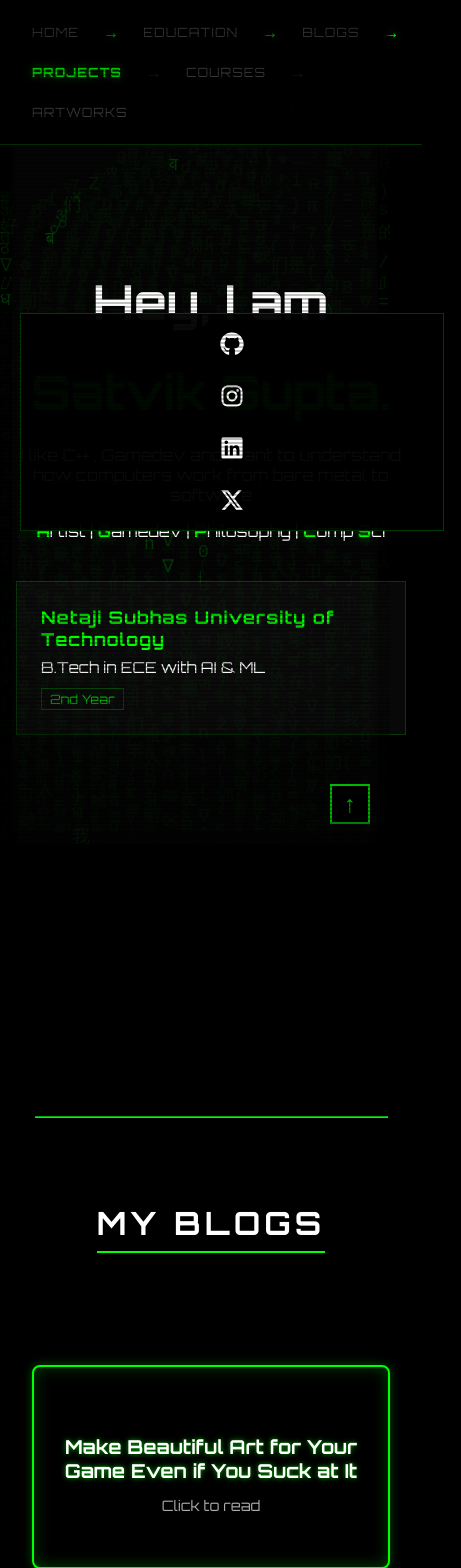
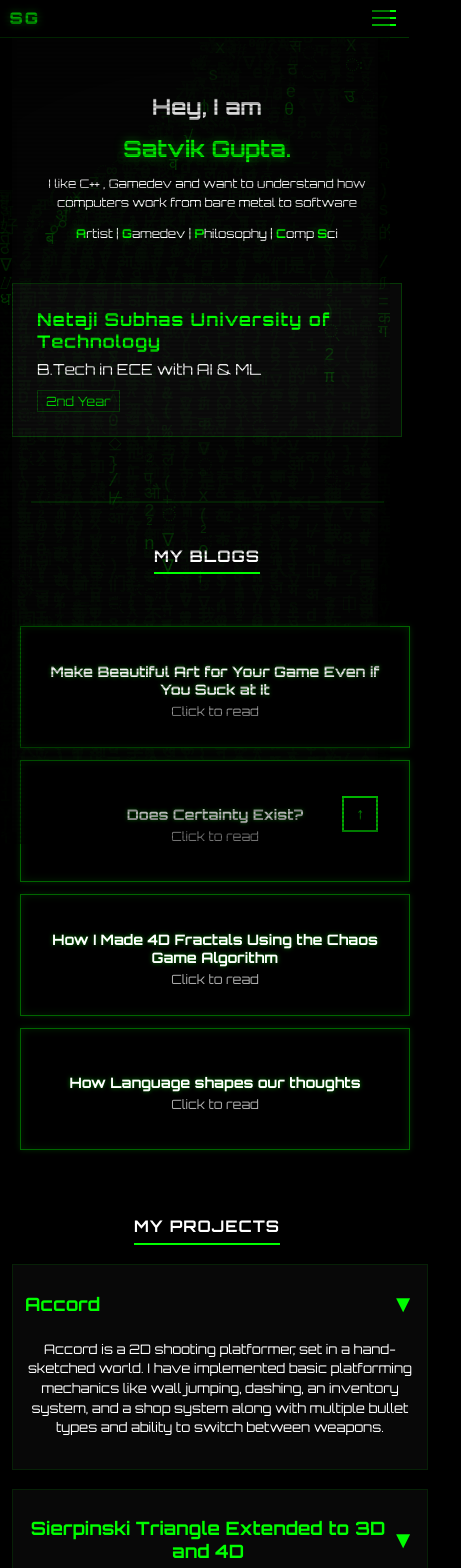
Before and after one commit to BlacckMangoo/portfolio, a React (Vite) app: page / in a window 390 px wide. Shown: the top 1568 px of the page, 461 px wide, since content can reach past the window. Built offline with nearby package versions, Linux system fonts and the light colour scheme.

Commit message:
resposniveness

```diff
--- a/src/App.css
+++ b/src/App.css
@@ -10,8 +10,8 @@ h* {
   --primary-glow: rgba(0, 255, 0, 0.5);
   --background-color: #000000;
   --text-color: #ffffff;
-  --section-spacing: 6rem;
-  --container-width: 1200px;
+  --section-spacing: 4rem;
+  --container-width: 1000px;
   --standard-radius: 0px;
 }
 
@@ -24,7 +24,9 @@ body {
   margin: 0;
 }
 
-/* Full App Container */
+/* ========================
+   APP CONTAINER
+   ======================== */
 .app-container {
   min-height: 100vh;
   display: flex;
@@ -33,77 +35,140 @@ body {
   width: 100%;
 }
 
-/* Navbar Styling */
+/* ========================
+   NAVBAR
+   ======================== */
 .navbar {
   display: flex;
-  justify-content: space-between;
   align-items: center;
   width: 100%;
   position: sticky;
   top: 0;
   z-index: 1000;
-  padding: 1rem 2rem;
+  padding: 0.6rem 1.5rem;
   background-color: rgba(0, 0, 0, 0.95);
   border-bottom: 1px solid rgba(0, 255, 0, 0.2);
+  backdrop-filter: blur(8px);
+  gap: 1rem;
 }
 
-.nav-scroll-container {
+.nav-brand {
+  color: var(--primary-color);
+  font-family: "Orbitron", sans-serif;
+  font-weight: 900;
+  font-size: 1.2rem;
+  letter-spacing: 2px;
+  flex-shrink: 0;
+  text-shadow: 0 0 8px var(--primary-glow);
+}
+
+/* Hamburger toggle (hidden on desktop) */
+.hamburger {
+  display: none;
+  flex-direction: column;
+  justify-content: center;
+  gap: 5px;
+  background: none;
+  border: none;
+  cursor: pointer;
+  padding: 4px;
+  margin-left: auto;
+  z-index: 1001;
+}
+.hamburger span {
+  width: 24px;
+  height: 2px;
+  background: var(--primary-color);
+  transition: all 0.3s ease;
+  display: block;
+}
+.hamburger.open span:nth-child(1) {
+  transform: translateY(7px) rotate(45deg);
+}
+.hamburger.open span:nth-child(2) {
+  opacity: 0;
+}
+.hamburger.open span:nth-child(3) {
+  transform: translateY(-7px) rotate(-45deg);
+}
+
+/* Nav links container */
+.nav-links {
   display: flex;
   align-items: center;
-  gap: 0.5rem;
-  flex-wrap: wrap;
+  gap: 0.25rem;
+  flex: 1;
 }
 
 .nav-button {
   background: transparent;
   border: none;
-  color: #444;
+  color: #666;
   font-family: "Orbitron", sans-serif;
   text-transform: uppercase;
   letter-spacing: 1px;
   cursor: pointer;
-  transition: all 0.3s ease;
-  font-size: 1rem;
-  padding: 0.5rem;
+  transition: all 0.25s ease;
+  font-size: 0.75rem;
+  padding: 0.4rem 0.6rem;
+  white-space: nowrap;
 }
-
 .nav-button:hover {
   color: #fff;
-  transform: translateY(-2px);
 }
-
 .nav-button.active {
   color: var(--primary-color);
   text-shadow: 0 0 8px var(--primary-glow);
   font-weight: bold;
 }
 
-.nav-arrow {
-  color: #222;
-  font-weight: bold;
-  transition: all 0.5s ease;
-  user-select: none;
+/* Social icons — desktop (in navbar, right-aligned) */
+.nav-socials-desktop {
+  margin-left: auto;
+  flex-shrink: 0;
+}
+.nav-socials-desktop .social-icons-container {
+  position: static;
+  display: flex;
+  flex-direction: row;
+  gap: 1rem;
+  background: none;
+  border: none;
+  padding: 0;
+  transform: none;
 }
 
-.nav-arrow.active {
-  color: var(--primary-color);
-  text-shadow: 0 0 8px var(--primary-glow);
+/* Social icons — mobile (inside dropdown) */
+.nav-socials-mobile {
+  display: none;
+}
+.nav-socials-mobile .social-icons-container {
+  position: static;
+  display: flex;
+  flex-direction: row;
+  gap: 1.2rem;
+  justify-content: center;
+  background: none;
+  border: none;
+  padding: 0.5rem 0;
+  transform: none;
 }
 
-/* Social Icons in Navbar */
+/* ========================
+   SOCIAL ICONS BASE
+   ======================== */
 .social-icons-container {
   display: flex;
-  gap: 1.5rem;
+  gap: 1rem;
   align-items: center;
-  margin-left: auto;
 }
 
 .social-icon-link {
   display: flex;
   align-items: center;
   justify-content: center;
-  width: 32px;
-  height: 32px;
+  width: 28px;
+  height: 28px;
   color: var(--primary-color);
   transition: all 0.3s ease;
   text-decoration: none;
@@ -117,26 +182,25 @@ body {
   height: 100%;
 }
 
-.social-icon svg {
-  width: 100%;
-  height: 100%;
-  color: var(--primary-color);
-  fill: var(--primary-color);
+.social-icon svg,
+.social-icons-container svg {
+  width: 20px;
+  height: 20px;
+  color: var(--text-color);
+  fill: var(--text-color);
   transition: all 0.3s ease;
 }
 
 .social-icon-link:hover svg {
-  color: #ffffff;
-  fill: #ffffff;
-  filter: drop-shadow(0 0 8px var(--primary-glow));
-  transform: scale(1.2) translateY(-2px);
+  color: var(--primary-color);
+  fill: var(--primary-color);
+  filter: drop-shadow(0 0 6px var(--primary-glow));
+  transform: scale(1.15);
 }
 
-.social-icon-link:hover {
-  transform: scale(1.1);
-}
-
-/* Main Content Layout */
+/* ========================
+   MAIN CONTENT
+   ======================== */
 .main-content {
   display: flex;
   flex-direction: column;
@@ -144,47 +208,48 @@ body {
   width: 100%;
   max-width: var(--container-width);
   margin: 0 auto;
-  padding: 2rem 1rem;
+  padding: 1.5rem 1rem;
   position: relative;
   z-index: 2;
 }
 
-/* Common Section Styles */
+/* Section */
 .section-container {
   width: 100%;
   margin-bottom: var(--section-spacing);
   display: flex;
   flex-direction: column;
   align-items: center;
-  scroll-margin-top: 100px;
-  /* Offset for sticky navbar */
+  scroll-margin-top: 70px;
 }
 
 /* Headings */
 .simple-heading {
   color: var(--text-color);
-  font-size: clamp(2rem, 4vw, 3rem);
+  font-size: clamp(1.4rem, 3.5vw, 2.2rem);
   text-align: center;
-  margin-bottom: 3rem;
+  margin-bottom: 2rem;
   text-transform: uppercase;
-  letter-spacing: 4px;
+  letter-spacing: 3px;
   position: relative;
   display: inline-block;
   border-bottom: 2px solid var(--primary-color);
-  padding-bottom: 0.5rem;
+  padding-bottom: 0.4rem;
 }
 
-/* Text Container (Hero Section) */
+/* ========================
+   HERO SECTION
+   ======================== */
 .text-container {
   width: 100%;
   text-align: center;
-  padding: 4rem 1rem;
-  margin-bottom: var(--section-spacing);
+  padding: 2.5rem 1rem 2rem;
+  margin-bottom: 2rem;
 }
 
 .text-container h1 {
-  font-size: clamp(3rem, 8vw, 5rem);
-  margin-bottom: 1rem;
+  font-size: clamp(2rem, 6vw, 3.5rem);
+  margin-bottom: 0.5rem;
   line-height: 1.2;
 }
 
@@ -194,9 +259,10 @@ body {
 }
 
 .taglines {
-  font-size: clamp(1rem, 2vw, 1.5rem);
+  font-size: clamp(0.85rem, 1.8vw, 1.1rem);
   color: #ffffff;
-  margin-top: 1.5rem;
+  margin-top: 1rem;
+  line-height: 1.6;
 }
 
 /* Matrix Background */
@@ -210,92 +276,64 @@ body {
   pointer-events: none;
 }
 
-/* Blog Cards Wrapper in App.jsx */
+/* Blog Cards */
 .blog-list {
   width: 100%;
   display: flex;
   justify-content: center;
 }
 
-/* Projects Wrapper */
+/* Projects */
 .projects-wrapper {
   display: flex;
   flex-direction: column;
-  gap: 4rem;
+  gap: 2rem;
   width: 100%;
 }
 
-/* Back to top button */
+/* Back to top */
 .back-to-top {
   position: fixed;
-  bottom: 30px;
-  right: 30px;
+  bottom: 20px;
+  right: 20px;
   background-color: #000;
   color: var(--primary-color);
   border: 2px solid var(--primary-color);
   border-radius: 0;
-  width: 50px;
-  height: 50px;
+  width: 40px;
+  height: 40px;
   display: flex;
   justify-content: center;
   align-items: center;
   cursor: pointer;
   z-index: 100;
   transition: all 0.3s ease;
-  font-size: 1.5rem;
+  font-size: 1.2rem;
 }
-
 .back-to-top:hover {
   background-color: var(--primary-color);
   color: #000;
-  box-shadow: 0 0 20px var(--primary-glow);
-  transform: translateY(-5px);
+  box-shadow: 0 0 15px var(--primary-glow);
 }
 
-/* Social icons container */
-.social-icons-container {
-  position: fixed;
-  top: 50%;
-  left: 20px;
-  transform: translateY(-50%);
-  display: flex;
-  flex-direction: column;
-  gap: 1.5rem;
-  z-index: 100;
-  padding: 1rem;
-  background: rgba(0, 0, 0, 0.8);
-  border: 1px solid rgba(0, 255, 0, 0.2);
-  border-radius: var(--standard-radius);
-}
-
-.social-icons-container svg {
-  width: 24px;
-  height: 24px;
-  fill: var(--text-color);
-  transition: fill 0.3s ease;
-}
-
-.social-icons-container a:hover svg {
-  fill: var(--primary-color);
-}
-
-/* Project Styles */
+/* ========================
+   PROJECT STYLES
+   ======================== */
 .project-container {
   display: flex;
   flex-direction: column;
   align-items: center;
-  gap: 1rem;
+  gap: 0.75rem;
   width: 100%;
-  padding: 1.5rem 1.0rem;
+  padding: 1.2rem 1rem;
   background: rgba(255, 255, 255, 0.03);
   border-radius: var(--standard-radius);
   border: 1px solid rgba(0, 255, 0, 0.1);
   transition: all 0.3s ease;
 }
-
 .project-container:hover {
   border-color: rgba(0, 255, 0, 0.3);
-  box-shadow: 0 0 20px rgba(0, 255, 0, 0.1);
+  box-shadow: 0 0 15px rgba(0, 255, 0, 0.08);
 }
 
 .project-header {
@@ -314,26 +352,27 @@ body {
 
 .project-content h1 {
   color: var(--primary-color);
-  margin-bottom: 1rem;
-  font-size: 2rem;
+  margin-bottom: 0.75rem;
+  font-size: 1.5rem;
 }
 
 .project-content p {
-  margin-bottom: 1.5rem;
-  line-height: 1.6;
+  margin-bottom: 1rem;
+  line-height: 1.5;
   color: #ffffff;
+  font-size: 0.9rem;
 }
 
 .project-video {
   width: 100%;
-  max-width: 800px;
+  max-width: 700px;
   display: flex;
   justify-content: center;
   align-items: center;
-  margin: 0 auto; /* center the video container */
+  margin: 0 auto;
   border-radius: var(--standard-radius);
   overflow: hidden;
-  box-shadow: 0 10px 30px rgba(0, 0, 0, 0.5);
+  box-shadow: 0 8px 24px rgba(0, 0, 0, 0.5);
   background: #000;
 }
 
@@ -342,27 +381,27 @@ body {
   width: 100%;
   height: auto;
   display: block;
-  margin: 0 auto; /* ensure media inside is centered */
+  margin: 0 auto;
 }
 
 .project-image {
-  max-width: 800px;
+  max-width: 700px;
   width: 100%;
-  margin: 0 auto; /* center image wrapper */
+  margin: 0 auto;
 }
 
 .project-image img {
   width: 100%;
   height: auto;
   display: block;
-  margin: 0 auto; /* center the image */
+  margin: 0 auto;
   border-radius: var(--standard-radius);
 }
 
-/* Play Button Style */
+/* Play Button */
 .play-button {
   display: inline-block;
-  padding: 0.8rem 2rem;
+  padding: 0.6rem 1.5rem;
   background: transparent;
   border: 2px solid var(--primary-color);
   color: var(--primary-color);
@@ -372,27 +411,29 @@ body {
   letter-spacing: 1px;
   border-radius: var(--standard-radius);
   transition: all 0.3s ease;
-  margin-top: 1rem;
+  margin-top: 0.75rem;
+  font-size: 0.85rem;
 }
-
 .play-button:hover {
   background: var(--primary-color);
   color: #000;
-  box-shadow: 0 0 15px var(--primary-glow);
+  box-shadow: 0 0 12px var(--primary-glow);
 }
 
 /* Tools Icon Tray */
 .tools-icon-tray {
   display: flex;
   flex-wrap: wrap;
-  gap: 1.5rem;
+  gap: 1rem;
   justify-content: center;
   align-items: center;
-  margin: 1.5rem 0;
+  margin: 1rem 0;
   width: 100%;
 }
 
-/* Courses */
+/* ========================
+   COURSES
+   ======================== */
 .courses-section {
   width: 100%;
   max-width: var(--container-width);
@@ -402,8 +443,8 @@ body {
 
 .courses-grid {
   display: grid;
-  grid-template-columns: repeat(auto-fit, minmax(280px, 1fr));
-  gap: 1rem;
+  grid-template-columns: repeat(auto-fit, minmax(260px, 1fr));
+  gap: 0.75rem;
   align-items: start;
 }
 
@@ -419,8 +460,8 @@ body {
   display: flex;
   justify-content: space-between;
   align-items: center;
-  gap: 1rem;
-  padding: 0.9rem 1rem;
+  gap: 0.75rem;
+  padding: 0.7rem 0.9rem;
   background: transparent;
   border: none;
   color: var(--text-color);
@@ -428,103 +469,202 @@ body {
   cursor: pointer;
 }
 
-.course-title-group { display: flex; align-items: baseline; gap: 0.75rem; }
-.course-title { margin: 0; font-size: 1.05rem; }
-.course-term { color: #9aa59a; font-size: 0.9rem; }
-.course-toggle { color: var(--primary-color); font-size: 1.25rem; }
+.course-title-group { display: flex; align-items: baseline; gap: 0.5rem; }
+.course-title { margin: 0; font-size: 0.95rem; }
+.course-term { color: #9aa59a; font-size: 0.8rem; }
+.course-toggle { color: var(--primary-color); font-size: 1.1rem; }
 
-.course-details { padding: 0 1rem 1rem; }
-.course-summary { margin: 0.25rem 0 0.75rem; color: #cccccc; }
-.course-topics { margin: 0; padding-left: 1rem; color: #cccccc; }
-.course-topics li { margin: 0.2rem 0; }
-.course-tags { display: flex; flex-wrap: wrap; gap: 0.5rem; }
-.course-tag { border: 1px solid rgba(0,255,0,0.2); border-radius: 999px; padding: 0.2rem 0.6rem; font-size: 0.8rem; color: var(--primary-color); }
+.course-details { padding: 0 0.9rem 0.9rem; }
+.course-summary { margin: 0.2rem 0 0.6rem; color: #cccccc; font-size: 0.85rem; }
+.course-topics { margin: 0; padding-left: 1rem; color: #cccccc; font-size: 0.85rem; }
+.course-topics li { margin: 0.15rem 0; }
+.course-tags { display: flex; flex-wrap: wrap; gap: 0.4rem; }
+.course-tag {
+  border: 1px solid rgba(0,255,0,0.2);
+  border-radius: 999px;
+  padding: 0.15rem 0.5rem;
+  font-size: 0.7rem;
+  color: var(--primary-color);
+}
 
+/* Tool icon */
 .tool-icon-wrapper {
   position: relative;
   display: flex;
   justify-content: center;
   align-items: center;
-  padding: 12px;
+  padding: 10px;
   background: rgba(255, 255, 255, 0.03);
   border: 1px solid rgba(0, 255, 0, 0.15);
-  border-radius: 12px;
+  border-radius: 10px;
   cursor: pointer;
   transition: all 0.3s ease;
-  width: 60px;
-  height: 60px;
+  width: 50px;
+  height: 50px;
 }
-
 .tool-icon-wrapper:hover {
-  box-shadow: 0 0 15px rgba(0, 255, 0, 0.2);
-  background: rgba(255, 255, 255, 0.1);
-  transform: translateY(-5px);
+  box-shadow: 0 0 12px rgba(0, 255, 0, 0.2);
+  background: rgba(255, 255, 255, 0.08);
+  transform: translateY(-3px);
 }
 
 .tool-tooltip {
   position: absolute;
-  bottom: -40px;
+  bottom: -36px;
   left: 50%;
   transform: translateX(-50%);
   background: rgba(0, 0, 0, 0.9);
   color: var(--primary-color);
-  padding: 6px 12px;
+  padding: 4px 10px;
   border-radius: 4px;
-  font-size: 0.8rem;
-  opacity: 1;
-  /* Make it visible for testing, but typically opacity 0 with hover ref is cleaner. The hover logic here is CSS-based so we can default to 0 */
+  font-size: 0.7rem;
   opacity: 0;
   pointer-events: none;
-  transition: opacity 0.2s ease, transform 0.2s ease;
+  transition: opacity 0.2s ease;
   white-space: nowrap;
   border: 1px solid var(--primary-color);
   z-index: 10;
 }
-
 .tool-icon-wrapper:hover .tool-tooltip {
   opacity: 1;
-  bottom: -45px;
 }
 
-/* Media Queries */
+/* ========================
+   DIVIDER
+   ======================== */
+.divider {
+  border-color: var(--primary-color);
+  opacity: 0.15;
+}
+
+/* ========================
+   MOBILE  (≤ 768px)
+   ======================== */
 @media (max-width: 768px) {
   :root {
-    --section-spacing: 4rem;
+    --section-spacing: 2.5rem;
   }
 
+  /* Navbar mobile */
   .navbar {
-    padding: 1rem;
-    flex-direction: column;
-    gap: 1rem;
-  }
-
-  .nav-buttons {
-    width: 100%;
-    justify-content: center;
+    padding: 0.5rem 1rem;
     flex-wrap: wrap;
   }
 
-  .social-icons-container {
+  .hamburger {
+    display: flex;
+  }
+
+  .nav-links {
+    display: none;
+    flex-direction: column;
     width: 100%;
-    justify-content: center;
-    margin-left: 0;
+    background: rgba(0, 0, 0, 0.97);
+    border-top: 1px solid rgba(0, 255, 0, 0.15);
+    padding: 0.5rem 0;
+    gap: 0;
+  }
+  .nav-links.show {
+    display: flex;
   }
 
   .nav-button {
-    padding: 0.5rem 1rem;
-    margin-right: 0;
+    width: 100%;
+    text-align: left;
+    padding: 0.6rem 1rem;
     font-size: 0.8rem;
+    border-bottom: 1px solid rgba(255,255,255,0.04);
+  }
+
+  .nav-socials-desktop {
+    display: none;
+  }
+  .nav-socials-mobile {
+    display: flex;
+    justify-content: center;
+    padding: 0.6rem 0 0.2rem;
+    border-top: 1px solid rgba(0, 255, 0, 0.1);
+  }
+
+  /* Hero compact */
+  .text-container {
+    padding: 1.5rem 0.75rem 1rem;
+    margin-bottom: 1rem;
+  }
+  .text-container h1 {
+    font-size: clamp(1.6rem, 7vw, 2.2rem);
+    margin-bottom: 0.3rem;
+  }
+  .taglines {
+    font-size: 0.8rem;
+    margin-top: 0.6rem;
+  }
+
+  /* Sections */
+  .simple-heading {
+    font-size: clamp(1.1rem, 4vw, 1.4rem);
+    margin-bottom: 1.2rem;
+    letter-spacing: 2px;
+  }
+
+  .main-content {
+    padding: 1rem 0.75rem;
+  }
+
+  .project-content h1 {
+    font-size: 1.15rem;
+  }
+  .project-content p {
+    font-size: 0.82rem;
+  }
+  .project-container {
+    padding: 0.9rem 0.75rem;
+  }
+  .projects-wrapper {
+    gap: 1.2rem;
+  }
+
+  .courses-grid {
+    grid-template-columns: 1fr;
+    gap: 0.5rem;
   }
 
   .back-to-top {
-    bottom: 20px;
-    right: 20px;
-    width: 40px;
-    height: 40px;
+    bottom: 12px;
+    right: 12px;
+    width: 36px;
+    height: 36px;
+    font-size: 1rem;
   }
 
-  .social-icon-link {
-    width: 28px;
-    height: 28px;
+  .tool-icon-wrapper {
+    width: 42px;
+    height: 42px;
+    padding: 8px;
+  }
+  .tools-icon-tray {
+    gap: 0.6rem;
   }
 }
+
+/* ========================
+   SMALL MOBILE  (≤ 400px)
+   ======================== */
+@media (max-width: 400px) {
+  .navbar {
+    padding: 0.4rem 0.6rem;
+  }
+  .nav-brand {
+    font-size: 1rem;
+  }
+  .text-container h1 {
+    font-size: 1.4rem;
+  }
+  .taglines {
+    font-size: 0.75rem;
+  }
+  .simple-heading {
+    font-size: 1rem;
+    letter-spacing: 1px;
+  }
+}
--- a/src/App.jsx
+++ b/src/App.jsx
@@ -4,7 +4,6 @@ import './App.css';
 
 
 import Navbar from './Navbar.jsx';
-import Socials from './Icon.jsx';
 import MatrixBackground from './MatrixBackground.jsx';
 import BlogCardsList from './Blog.jsx';
 import Project from './Project.jsx';
@@ -33,7 +32,6 @@ const App = () => {
 
       {/* Content Container */}
       <div style={{ position: 'relative', zIndex: 1, width: '100%' }}>
-        <Socials />
         <Navbar />
 
         {/* Main Content */}
@@ -72,8 +70,8 @@ const App = () => {
             transition={{ duration: 1, ease: "easeInOut" }}
             style={{
               borderColor: "var(--primary-color)",
-              marginTop: "30vh",
-              marginBottom: "4rem"
+              marginTop: "2rem",
+              marginBottom: "2rem"
             }}
             opacity={0.1}
           />
--- a/src/ArtGallery.css
+++ b/src/ArtGallery.css
@@ -107,18 +107,29 @@
 /* Mobile adjustments */
 @media (max-width: 768px) {
   .art-gallery-container {
-    gap: 20px;
-    padding: 15px;
+    gap: 15px;
+    padding: 10px;
+    margin-bottom: 30px;
+  }
+
+  .art-gallery {
+    padding: 10px;
+    column-gap: 15px;
+    margin-bottom: 20px;
   }
 
   .art-gallery-row {
     flex-direction: column;
-    gap: 20px;
+    gap: 15px;
+  }
+
+  .art-gallery-item {
+    margin-bottom: 15px;
   }
 
   .image-container {
     width: 100%;
-    max-width: 600px;
+    max-width: 100%;
     margin-left: auto !important;
     margin-right: auto !important;
   }
--- a/src/BlogCard.css
+++ b/src/BlogCard.css
@@ -1,38 +1,34 @@
 .blog-section-container {
   width: 100%;
-  padding: 2rem 0;
+  padding: 1rem 0;
   color: white;
-  background-color: transparent; /* Changed from #050505 to transparent */
+  background-color: transparent;
   display: flex;
   flex-direction: column;
   align-items: center;
-  align-self: center;
-  margin-top: 2rem; /* Add spacing after heading */
+  margin-top: 1rem;
   position: relative;
-  z-index: 5; /* Lower than heading z-index */
-
-
+  z-index: 5;
 }
 
 .blog-grid {
   display: grid;
-  grid-template-columns: repeat(auto-fit, minmax(100px, 1fr));
-  gap: 2rem;
-  max-width: 1200px;
+  grid-template-columns: repeat(auto-fit, minmax(200px, 1fr));
+  gap: 1rem;
+  max-width: 1000px;
+  width: 100%;
   margin: 0 auto;
-  padding: 0 2rem;
-  justify-items: center;
-  justify-content: center;
+  padding: 0 1rem;
 }
 
 .blog-card {
   position: relative;
-  height: 200px;
-  border-radius: 8px;
+  height: 160px;
+  border-radius: 0;
   overflow: hidden;
   background-color: #000000;
-  border: 2px solid #00ff00;
-  box-shadow: 0 0 10px rgba(0, 255, 0, 0.3);
+  border: 1px solid rgba(0, 255, 0, 0.4);
+  box-shadow: 0 0 6px rgba(0, 255, 0, 0.15);
   cursor: pointer;
   display: flex;
   align-items: center;
@@ -47,14 +43,13 @@
   left: 0;
   right: 0;
   bottom: 0;
-  border-radius: 5px;
-  box-shadow: 0 0 15px rgba(0, 255, 0, 0.5) inset;
-  opacity: 0.5;
+  box-shadow: 0 0 10px rgba(0, 255, 0, 0.3) inset;
+  opacity: 0.4;
   z-index: 1;
 }
 
 .card-content {
-  padding: 1.5rem;
+  padding: 1rem;
   position: relative;
   z-index: 2;
   text-align: center;
@@ -62,25 +57,31 @@
 
 .blog-card h3 {
   color: #ffffff;
-  font-size: 1.2rem;
-  margin-bottom: 1rem;
-  text-shadow: 0 0 5px rgba(0, 255, 0, 0.7);
+  font-size: 1rem;
+  margin-bottom: 0.5rem;
+  text-shadow: 0 0 4px rgba(0, 255, 0, 0.5);
 }
 
 .card-hint {
   color: #aaaaaa;
-  font-size: 0.9rem;
+  font-size: 0.8rem;
   position: absolute;
-  bottom: 15px;
+  bottom: 10px;
   left: 0;
   width: 100%;
   text-align: center;
 }
 
-/* Media queries for responsive design */
 @media (max-width: 768px) {
   .blog-grid {
     grid-template-columns: 1fr;
-    padding: 0 1rem;
+    padding: 0 0.5rem;
+    gap: 0.75rem;
+  }
+  .blog-card {
+    height: 120px;
+  }
+  .blog-card h3 {
+    font-size: 0.9rem;
   }
 }
--- a/src/Navbar.jsx
+++ b/src/Navbar.jsx
@@ -1,4 +1,4 @@
-import React, { useState, useEffect } from 'react';
+import React, { useState, useEffect, useRef } from 'react';
 import './App.css';
 import SocialIcons from './Icon';
 
@@ -13,67 +13,78 @@ const navItems = [
 
 const Navbar = () => {
   const [activeSection, setActiveSection] = useState('');
+  const [menuOpen, setMenuOpen] = useState(false);
+  const menuRef = useRef(null);
 
   const scrollToSection = (sectionId) => {
     const element = document.getElementById(sectionId);
     if (element) {
-      const offset = 80; // Height of navbar approx
+      const offset = 60;
       const elementPosition = element.getBoundingClientRect().top;
       const offsetPosition = elementPosition + window.pageYOffset - offset;
-
-      window.scrollTo({
-        top: offsetPosition,
-        behavior: "smooth"
-      });
+      window.scrollTo({ top: offsetPosition, behavior: "smooth" });
     }
+    setMenuOpen(false);
   };
 
   useEffect(() => {
     const handleScroll = () => {
-      const scrollPosition = window.scrollY + window.innerHeight / 3; // Trigger at 1/3 down the screen
-
-      // Find the current section
+      const scrollPosition = window.scrollY + window.innerHeight / 3;
       let current = '';
       for (const item of navItems) {
         const element = document.getElementById(item.id);
-        if (element) {
-          // Check if we have scrolled past the top of this section
-          if (element.offsetTop <= scrollPosition) {
+        if (element && element.offsetTop <= scrollPosition) {
           current = item.id;
-          }
         }
       }
       setActiveSection(current);
     };
-
     window.addEventListener('scroll', handleScroll);
-    handleScroll(); // Check on mount
+    handleScroll();
     return () => window.removeEventListener('scroll', handleScroll);
   }, []);
 
+  // Close menu when clicking outside
+  useEffect(() => {
+    const handleClickOutside = (e) => {
+      if (menuRef.current && !menuRef.current.contains(e.target)) {
+        setMenuOpen(false);
+      }
+    };
+    if (menuOpen) document.addEventListener('mousedown', handleClickOutside);
+    return () => document.removeEventListener('mousedown', handleClickOutside);
+  }, [menuOpen]);
+
   return (
-    <nav className="navbar">
-      <div className="nav-scroll-container">
-        {navItems.map((item, index) => (
-          <React.Fragment key={item.id}>
+    <nav className="navbar" ref={menuRef}>
+      <div className="nav-brand">SG</div>
+
       <button
+        className={`hamburger ${menuOpen ? 'open' : ''}`}
+        onClick={() => setMenuOpen(!menuOpen)}
+        aria-label="Toggle menu"
+      >
+        <span /><span /><span />
+      </button>
+
+      <div className={`nav-links ${menuOpen ? 'show' : ''}`}>
+        {navItems.map((item) => (
+          <button
+            key={item.id}
             className={`nav-button ${activeSection === item.id ? 'active' : ''}`}
             onClick={() => scrollToSection(item.id)}
           >
             {item.label}
           </button>
-            {index < navItems.length - 1 && (
-              <span className={`nav-arrow ${
-                navItems.findIndex(i => i.id === activeSection) > index ? 'active' : ''
-              }`}>
-                →
-              </span>
-            )}
-          </React.Fragment>
         ))}
+        <div className="nav-socials-mobile">
+          <SocialIcons />
+        </div>
       </div>
 
+      <div className="nav-socials-desktop">
         <SocialIcons />
+      </div>
     </nav>
   );
 };
```
Lines whose indentation alone changed are shown as unchanged.
